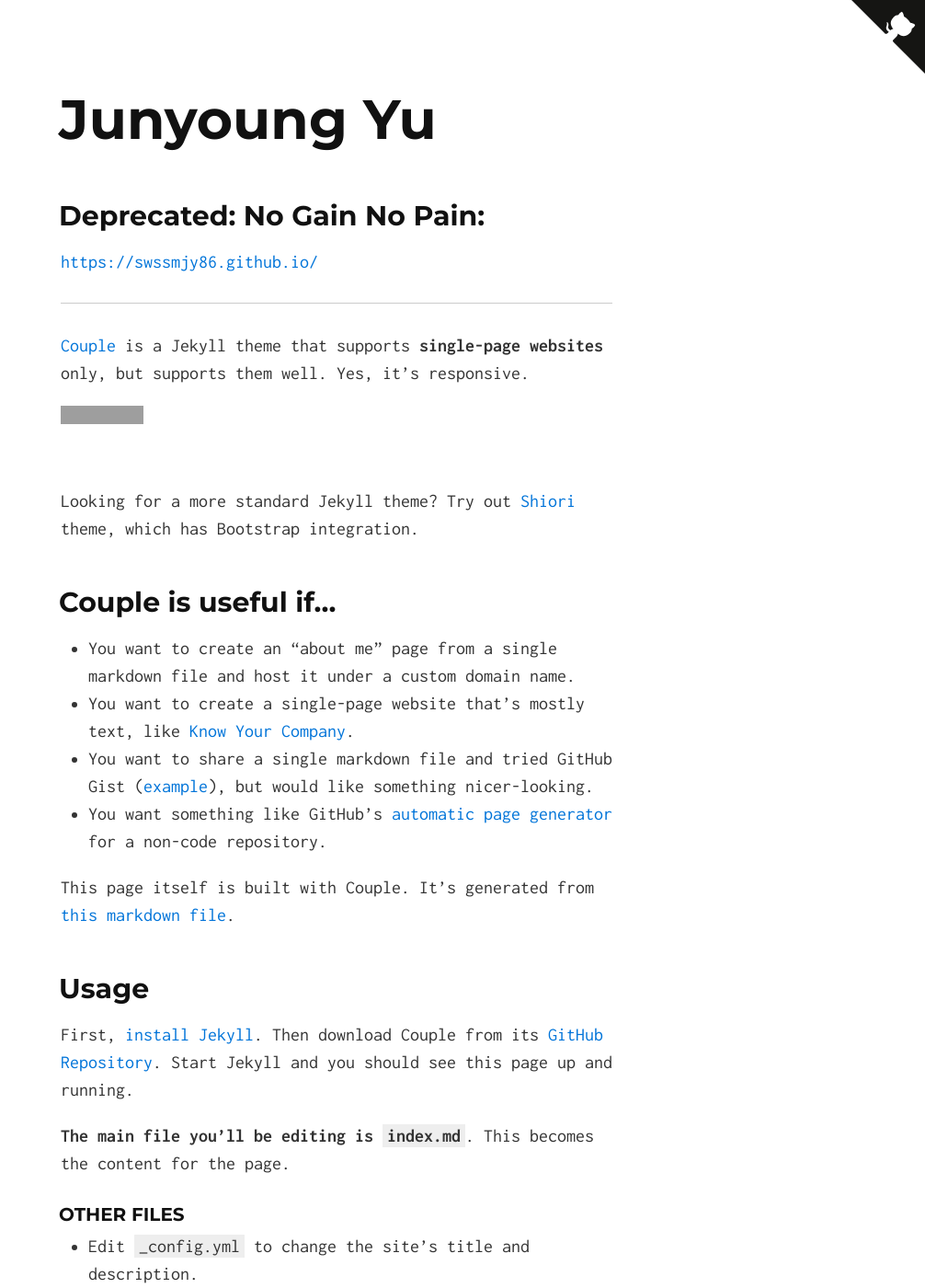
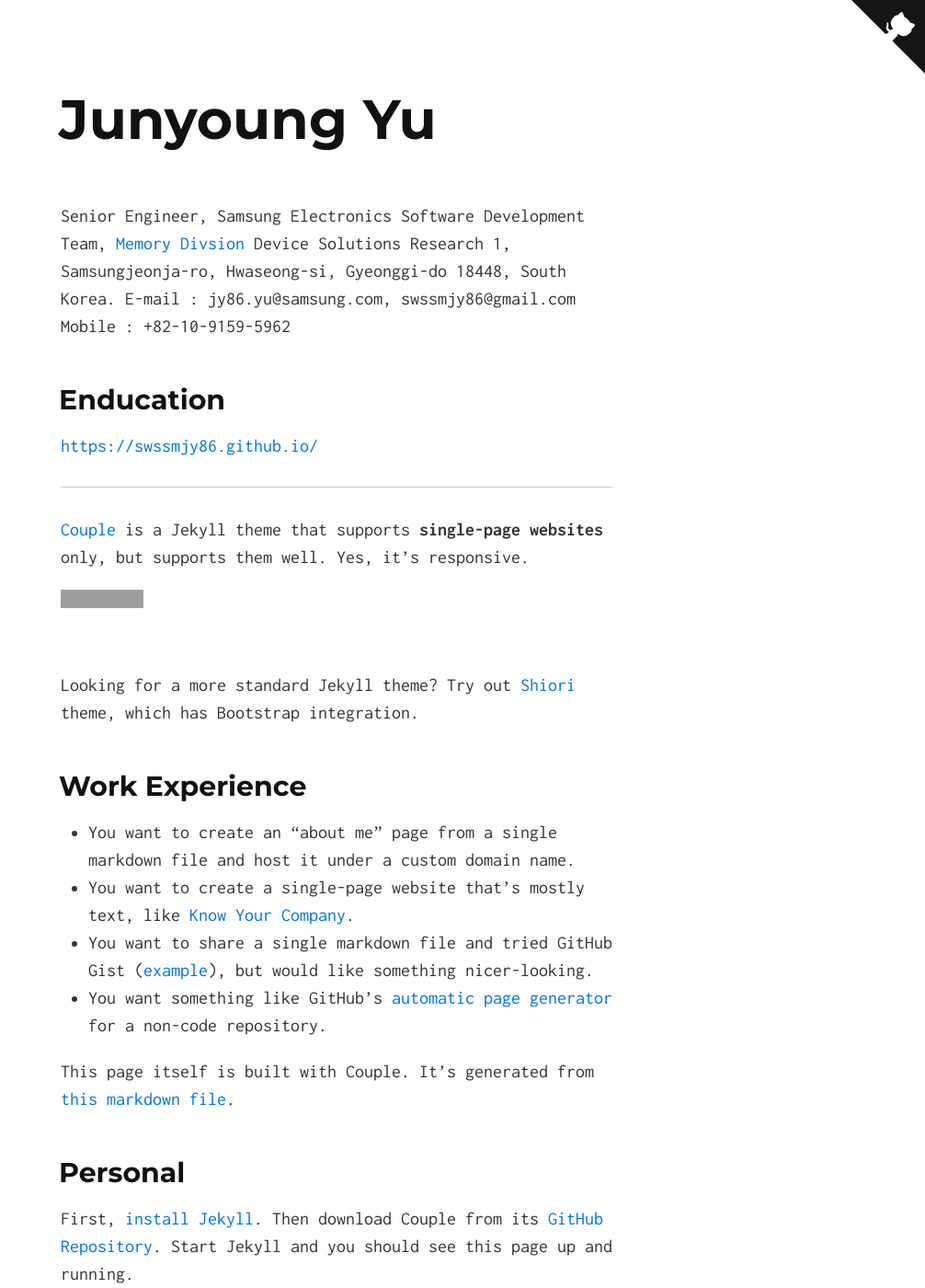
Before and after one commit to swssmjy86/swssmjy86.github.io, a Jekyll site: the page built from index.md, in a window 1280 px wide and 1400 px high. Shown: the whole window at 92% size, without its empty margins (274-1280 px from the left). Built offline with Jekyll 4.4.1, drawn with Linux system fonts in a browser that asks for light colours; our own code applies the rules of GitHub Pages for plain Markdown files; grey boxes are pictures that could not be loaded.

Commit message:
Update index.md

```diff
--- a/index.md
+++ b/index.md
@@ -1,8 +1,11 @@
----
-layout: default
----
+Senior Engineer, Samsung Electronics
+Software Development Team, [Memory Divsion](https://semiconductor.samsung.com/kr/about-us/business-area/memory/)
+Device Solutions Research
+1, Samsungjeonja-ro, Hwaseong-si, Gyeonggi-do 18448, South Korea.
+E-mail : jy86.yu@samsung.com, swssmjy86@gmail.com
+Mobile : +82-10-9159-5962
 
-## Deprecated: No Gain No Pain:
+## Enducation
 
 [https://swssmjy86.github.io/](https://swssmjy86.github.io/)
 
@@ -15,7 +18,7 @@ layout: default
 
 Looking for a more standard Jekyll theme? Try out [Shiori](http://github.com/ellekasai/shiori) theme, which has Bootstrap integration.
 
-## Couple is useful if...
+## Work Experience
 
 * You want to create an "about me" page from a single markdown file and host it under a custom domain name.
 * You want to create a single-page website that's mostly text, like [Know Your Company](https://knowyourcompany.com/).
@@ -24,7 +27,7 @@ Looking for a more standard Jekyll theme? Try out [Shiori](http://github.com/ell
 
 This page itself is built with Couple. It's generated from [this markdown file](https://github.com/chibicode/solo/blob/gh-pages/_includes/index.md).
 
-## Usage
+## Personal
 
 First, [install Jekyll](http://jekyllrb.com/docs/installation/). Then download Couple from its [GitHub Repository](https://swssmjy86.github.io/). Start Jekyll and you should see this page up and running.
 
```
Also changed, not shown: other parts of index.md (+0 -5 lines).
